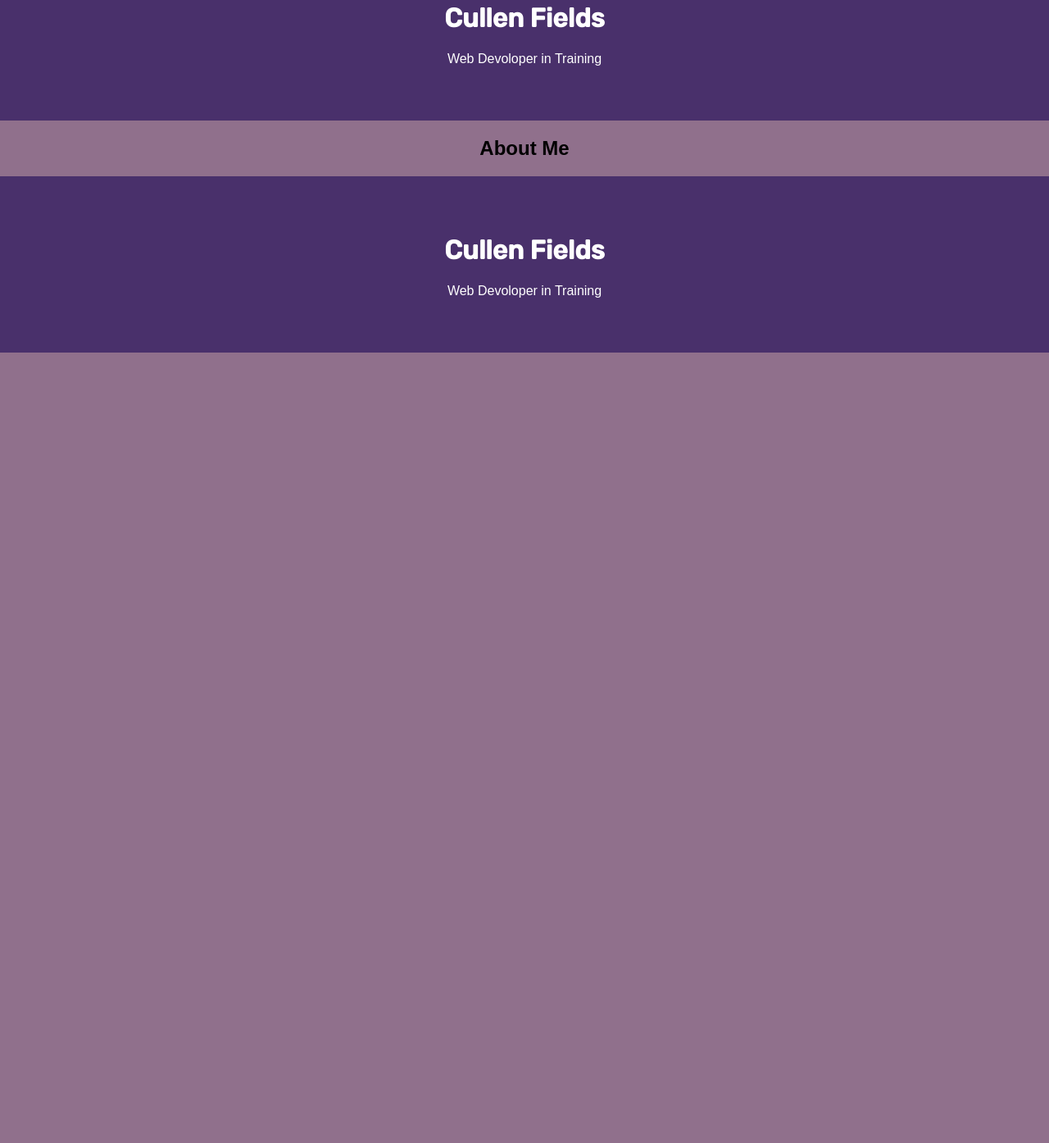
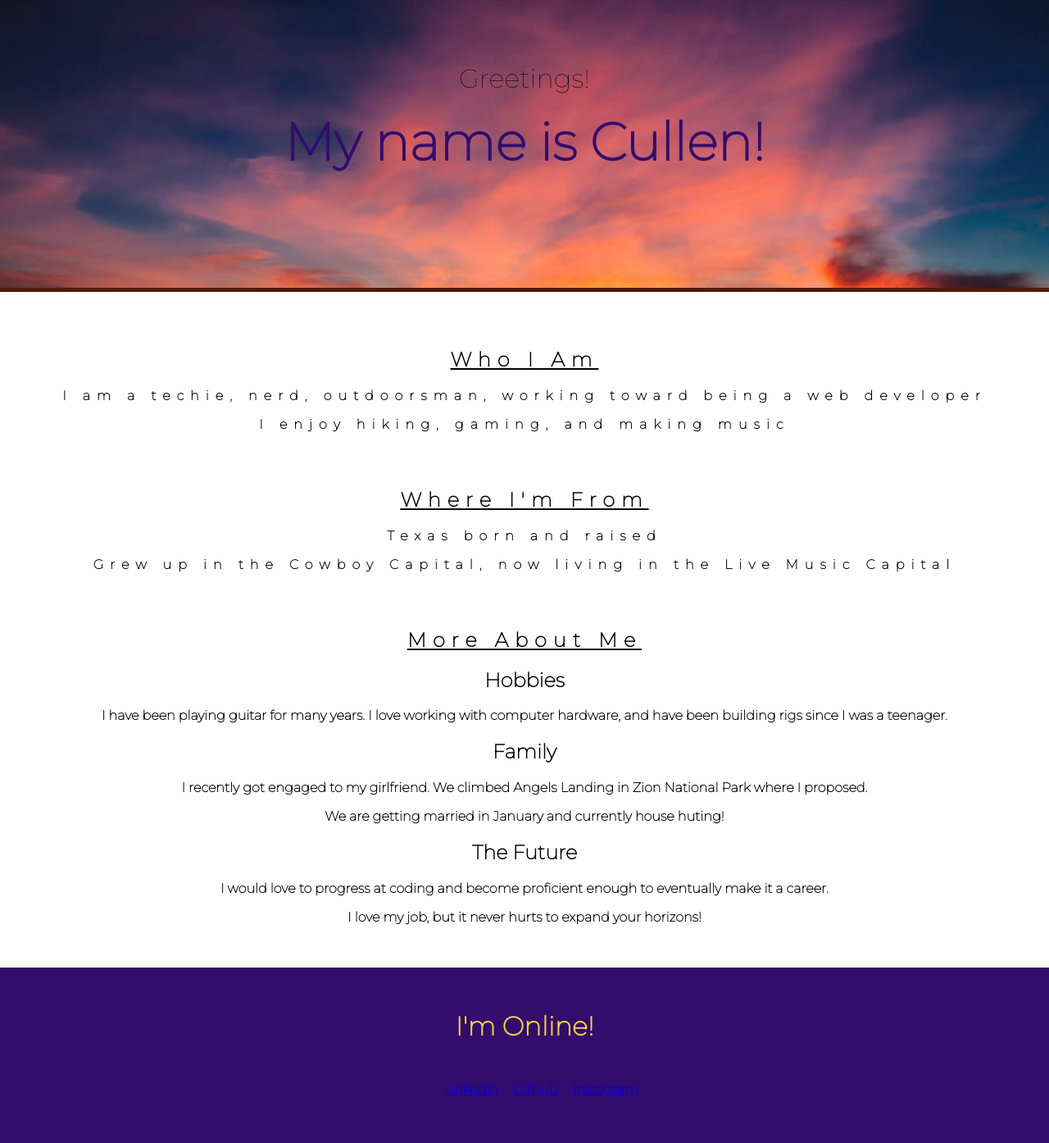
Before and after one commit to Cullenfields/ACA_web101_Cullen_Fields, a plain HTML site: page aboutpage.html in a window 1280 px wide. Shown: the part 68-1462 px from the top of the page at 82% size. Before the commit the page ends 800 px from the top, so only its background shows below. Drawn offline with Linux system fonts and the light colour scheme.

Commit message:
finished about page

```diff
--- a/aboutpage.html
+++ b/aboutpage.html
@@ -1,23 +1,69 @@
 <!DOCTYPE html>
 <html lang="en">
+
 <head>
   <meta charset="UTF-8">
   <meta name="viewport" content="width=device-width, initial-scale=1.0">
   <link rel="stylesheet" href="./aboutstyle.css">
-  <link href="https://fonts.googleapis.com/css2?family=Rubik:wght@500&display=swap" rel="stylesheet">
+  <link href="https://fonts.googleapis.com/css2?family=Domine:wght@500&family=Roboto:wght@100&display=swap"
+    rel="stylesheet">
+  <link href="https://fonts.googleapis.com/css2?family=Montserrat:wght@100&display=swap" rel="stylesheet">
   <title>Document</title>
 </head>
+
 <body>
-  <div class="about-section">
-    <h1 class="title">Cullen Fields</h1>
-    <p>Web Devoloper in Training</p>
-  </div>
+  <header class="title-pic">
+    <p class="top-text">Greetings!</p>
+    <h1 class="name">My name is Cullen!</h1>
+  </header>
 
-  <h2 style="text-align:center">About Me</h2>
-  <div class="about-section">
-    <h1 class="title">Cullen Fields</h1>
-    <p>Web Devoloper in Training</p>
-  </div>
+  <section class="intro">
+    <h1 class="who">Who I Am</h1>
+    <p>I am a techie, nerd, outdoorsman, working toward being a web developer</p>
+    <p>I enjoy hiking, gaming, and making music</p>
+  </section>
+
+  <section class="intro">
+    <h1 class="who">Where I'm From</h1>
+    <p>Texas born and raised</p>
+    <p>Grew up in the Cowboy Capital, now living in the Live Music Capital</p>
+  </section>
+
+  <section class="intro">
+    <h1 class="who">More About Me</h1>
+  </section>
+  <h2 class="questions">Hobbies</h2>
+  <p class="questions">I have been playing guitar for many years. I love working with computer hardware, and have been
+    building rigs since I was a teenager.</p>
+  <h2 class="questions">Family</h2>
+  <p class="questions">I recently got engaged to my girlfriend. We climbed Angels Landing in Zion National Park where I
+    proposed.</p>
+  <p class="questions">We are getting married in January and currently house huting!</p>
+  <h2 class="questions">The Future</h2>
+  <p class="questions">I would love to progress at coding and become proficient enough to eventually make it a career.
+  </p>
+  <p class="questions"> I love my job, but it never hurts to expand your horizons!</p>
+
+  <br>
+  <br>
+
+  <footer class="footer">
+    <p>I'm Online!</p>
+    <ul class="media">
+      <li><a class="links" href="www.linkedin.com/in/cullenfields">Linkedin</a>
+      </li>
+      <li><a class="links" href="github.com/cullenfields">Github</a>
+      </li>
+      <li><a class="links" href="instagram.com/culgar">Instagram</a>
+      </li>
+
+
+
+    </ul>
+
+
+  </footer>
 
 </body>
+
 </html>
--- a/aboutstyle.css
+++ b/aboutstyle.css
@@ -1,37 +1,71 @@
 body {
-  font-family: Arial, Helvetica, sans-serif;
   margin: 0;
-  background-color: #90708C;
+  background-color:white;
 }
 
-html {
-  box-sizing: border-box;
+.title-pic{
+  padding: 6em 0;
+  background-image: url(./vapewave.jpg) ;
+  background-size: cover;
+  background-repeat: no-repeat;
+  border-top: solid 1em #FFD447;
+  border-bottom: solid 5px #4C1C00;
+}
+.top-text{
+  text-align: center;
+  font-family: 'Montserrat', sans-serif;
+  font-size: 2em;
+  color: black;
+}
+.name{
+  color: #320D6D;
+  margin-top: -.2em;
+  font-family: 'Montserrat', sans-serif;
+  text-align: center;
+  font-size: 4em;
 }
 
-*, *:before, *:after {
-  box-sizing: inherit;
+.intro{
+  text-align: center;
+  font-family: 'Montserrat', sans-serif;
+  font-weight: bold;
+  letter-spacing: .5em;
 }
 
-.column {
-  float: left;
-  width: 33.3%;
-  margin-bottom: 16px;
-  padding: 0 8px;
+.who{
+  padding-top: 2em;
+  font-weight: bold;
+  font-size: x-large;
+  text-decoration: underline;
 }
 
+.questions{
+  text-align: center;
+  font-family: 'Montserrat', sans-serif;
+  font-weight: bold;
 
-.about-section {
-  padding: 50px;
-  text-align: center;
-  background-color: #49306B;
-  color: white;
 }
 
-.title{
-  font-family: 'Rubik', sans-serif;
+.footer{
+  margin: 40 px 0;
+  padding: 20px;
+  text-align: center;
+  background-color: #320D6D;
+  font-family: 'Montserrat', sans-serif;
+  font-weight: bold;
+  color: #FFD447;
+  font-size: 2em;
+}
+.media > li {
+  display: inline-block;
+  margin: 0 5px;
 }
 
-
+.links{
+  text-align: center;
+  font-family: 'Montserrat', sans-serif;
+  font-size: medium;
+}
 
 
 
```
Also changed, not shown: index.html (+2 -2 lines), vapewave.jpg (added).
